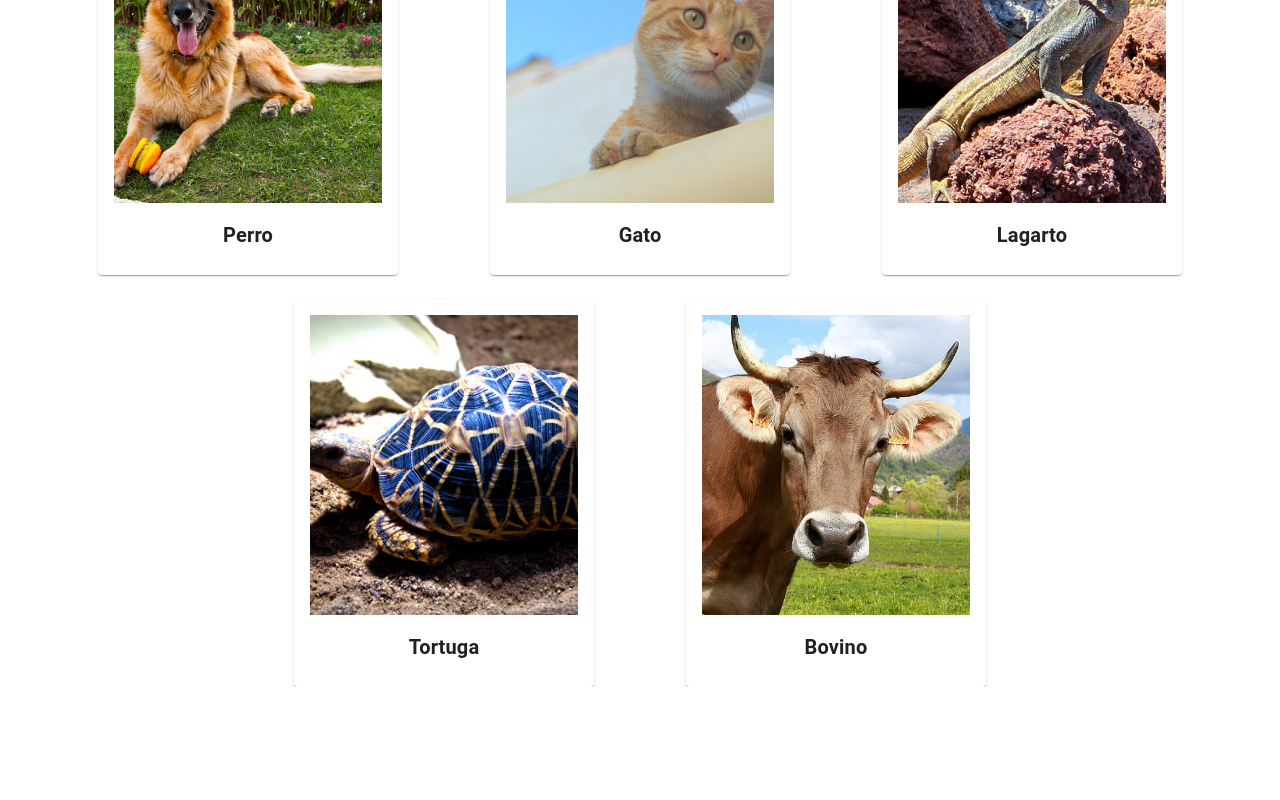
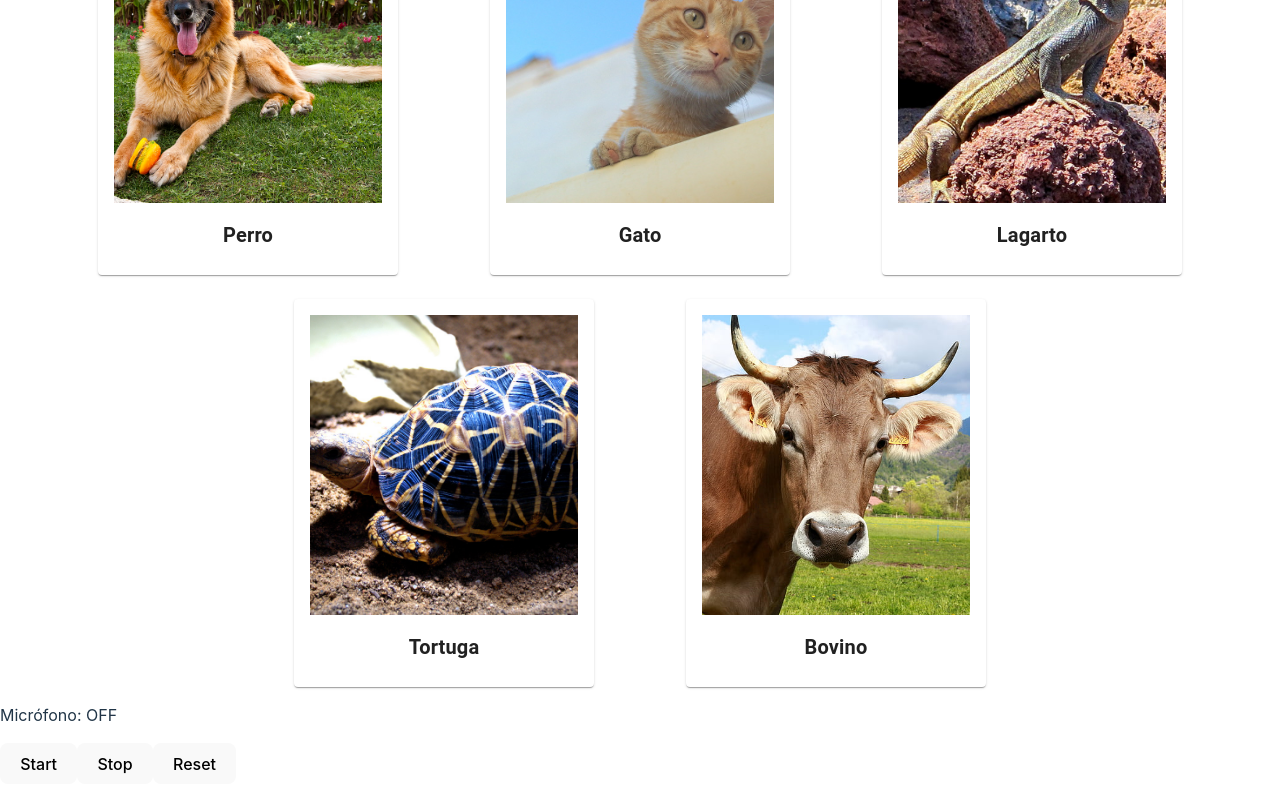
Before and after one commit to MoisesAPC/mapc_ut7a1_parte2, a React (Vite) app: page / in a window 1280 px wide. Shown: the part 197-997 px from the top of the page. Before the commit the page ends 884 px from the top, so only its background shows below. Built offline with nearby package versions, Linux system fonts and the light colour scheme.

Commit message:
dfsghdfgh

```diff
--- a/src/App.jsx
+++ b/src/App.jsx
@@ -6,6 +6,7 @@ import PagePerros from '/src/pages/PagePerros.jsx'
 import PageBovinos from '/src/pages/PageBovinos.jsx'
 import PageTortugas from '/src/pages/PageTortugas.jsx'
 import PageLagartos from '/src/pages/PageLagartos.jsx'
+import Microfono from '/src/components/voz/Microfono.jsx'
 
 //import Pruebas from './components/Pruebas'
 //importamos la función createBrowserRouter y el componente RouterProvider
@@ -46,7 +47,10 @@ const router = createBrowserRouter([
 
 function App() {
   return (
-    <RouterProvider router={router} />
+    <>
+      <RouterProvider router={router} />
+      <Microfono />
+    </>
   );
 }
 
--- a/src/components/voz/EjVoz.jsx
+++ b/src/components/voz/Microfono.jsx
@@ -1,11 +1,10 @@
 import React from 'react';
-//npm i react-speech-recognition
+// npm i react-speech-recognition
 import SpeechRecognition, { useSpeechRecognition } from 'react-speech-recognition';
 
 //Ejemplo en el que se transcribe lo que dice la persona
 //cuando encendemos el micro
-function EjVoz(){
-
+function Microfono() {
       const {
         transcript,
         listening,
@@ -19,10 +18,11 @@ function EjVoz(){
 
       return (
         <div>
-          <p>Microphone: {listening ? 'on' : 'off'}</p>
-          <button onClick={SpeechRecognition.startListening}>Start</button>
-          {/*Si queremos que se escuche continuamente:
-          <button onClick={() => SpeechRecognition.startListening({continuous: true})}>Start</button>*/}
+          <p>Micrófono: {listening ? 'ON' : 'OFF'}</p>
+
+          {/* Para que el micrófono esté constantemente escuchando */}
+          <button onClick={() => SpeechRecognition.startListening({continuous: true})}>Start</button>
+
           <button onClick={SpeechRecognition.stopListening}>Stop</button>
           <button onClick={resetTranscript}>Reset</button>
           <p>{transcript}</p>
@@ -31,4 +31,4 @@ function EjVoz(){
     };
 
 
-export default EjVoz;
+export default Microfono;
```
Also changed, not shown: src/components/VozEj1.jsx (deleted, +0 -18 lines), src/components/VozEj2.jsx (deleted, +0 -17 lines).
